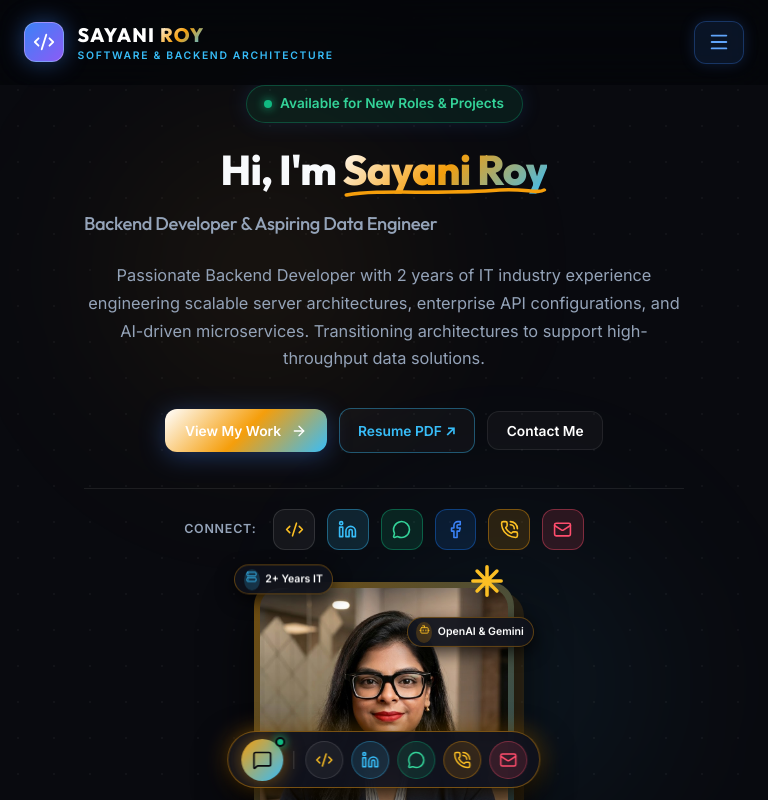
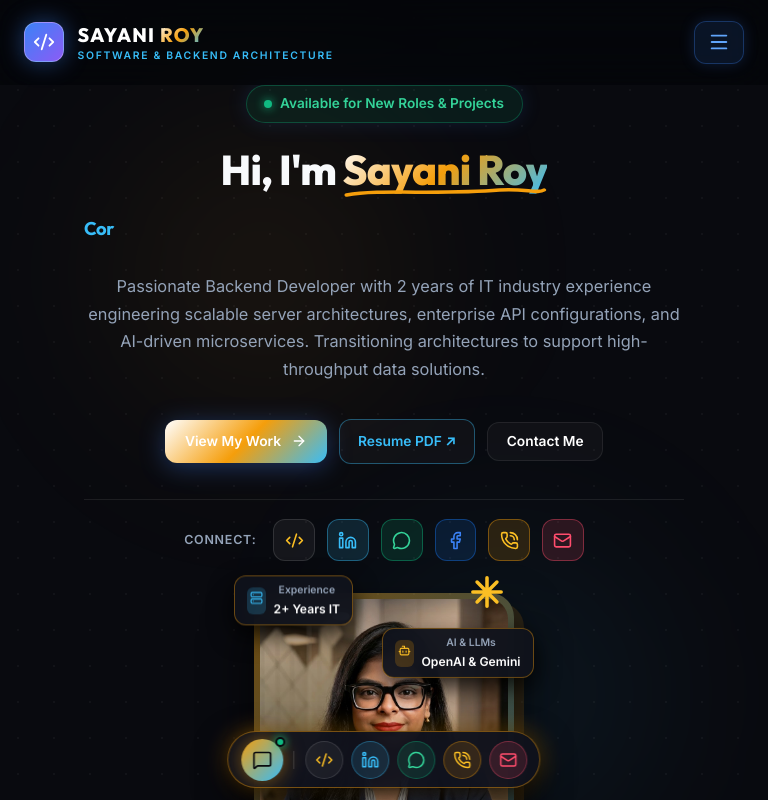
Before and after one commit to TechHub88/portfolio, a React (Vite) app: page / in a window 768 px wide. Shown: the top 800 px of the page. Built offline with nearby package versions, Linux system fonts and the light colour scheme.

Commit message:
Add smooth dynamic Typewriter typing effect to Hero section subtitle and increase font sizes for high-end legibility

```diff
--- a/src/components/Hero.jsx
+++ b/src/components/Hero.jsx
@@ -1,8 +1,59 @@
-import React from 'react';
+import React, { useState, useEffect } from 'react';
 import { motion } from 'framer-motion';
 import { ArrowRight, Mail, Phone, User, Server, Bot, Cpu, Database, Code2, MessageCircle, PhoneCall, Globe, Sparkles } from 'lucide-react';
 
+const TypewriterText = ({ words }) => {
+  const [index, setIndex] = useState(0);
+  const [subIndex, setSubIndex] = useState(0);
+  const [reverse, setReverse] = useState(false);
+  const [blink, setBlink] = useState(true);
+
+  // Blinking cursor
+  useEffect(() => {
+    const timeout = setTimeout(() => {
+      setBlink((prev) => !prev);
+    }, 500);
+    return () => clearTimeout(timeout);
+  }, [blink]);
+
+  // Typing character by character
+  useEffect(() => {
+    if (subIndex === words[index].length + 1 && !reverse) {
+      const timeout = setTimeout(() => {
+        setReverse(true);
+      }, 2400);
+      return () => clearTimeout(timeout);
+    }
+
+    if (subIndex === 0 && reverse) {
+      setReverse(false);
+      setIndex((prev) => (prev + 1) % words.length);
+      return;
+    }
+
+    const timeout = setTimeout(() => {
+      setSubIndex((prev) => prev + (reverse ? -1 : 1));
+    }, reverse ? 35 : 65);
+
+    return () => clearTimeout(timeout);
+  }, [subIndex, index, reverse, words]);
+
+  return (
+    <span style={{ color: 'var(--accent-primary)', fontWeight: 700 }}>
+      {words[index].substring(0, subIndex)}
+      <span style={{ opacity: blink ? 1 : 0, color: '#f59e0b', marginLeft: '3px', fontWeight: 300 }}>|</span>
+    </span>
+  );
+};
+
 const Hero = ({ onOpenModal }) => {
+  const typewriterRoles = [
+    'Backend Developer & Aspiring Data Engineer',
+    'Core PHP Laravel & Node.js Architect',
+    'AI Microservices & Webhook Engineer',
+    'Database Schema & Query Specialist'
+  ];
+
   return (
     <section id="hero" style={{ minHeight: '92vh', display: 'flex', alignItems: 'center', paddingTop: '100px', paddingBottom: '4rem', position: 'relative', overflow: 'hidden' }}>
 
@@ -63,8 +114,9 @@ const Hero = ({ onOpenModal }) => {
               </span>
             </h1>
 
-            <h2 style={{ fontSize: 'clamp(1.15rem, 2.2vw, 1.65rem)', color: 'var(--text-muted)', fontWeight: 500, marginBottom: '1.5rem', display: 'flex', alignItems: 'center', gap: '0.6rem', flexWrap: 'wrap' }}>
-              Backend Developer & Aspiring Data Engineer
+            {/* TYPEWRITER TYPING EFFECT SUBTITLE */}
+            <h2 style={{ fontSize: 'clamp(1.15rem, 2.2vw, 1.65rem)', color: 'var(--text-muted)', fontWeight: 500, marginBottom: '1.5rem', minHeight: '2.5rem', display: 'flex', alignItems: 'center', flexWrap: 'wrap' }}>
+              <TypewriterText words={typewriterRoles} />
             </h2>
 
             <p style={{ fontSize: '1.02rem', color: 'var(--text-muted)', marginBottom: '2.2rem', maxWidth: '600px', lineHeight: 1.7 }}>
--- a/src/index.css
+++ b/src/index.css
@@ -10,8 +10,10 @@
   --text-dim: #64748b;
 
   /* Executive Titanium Gold, Sky Cyan & Rose Palette */
-  --accent-primary: #38bdf8;  /* Sky Blue */
-  --accent-secondary: #f59e0b; /* Amber Gold */
+  --accent-primary: #38bdf8;
+  /* Sky Blue */
+  --accent-secondary: #f59e0b;
+  /* Amber Gold */
   --accent-cyan: #38bdf8;
   --accent-emerald: #10b981;
   --accent-rose: #ff4d6d;
@@ -32,7 +34,10 @@
   box-sizing: border-box;
 }
 
-html, body, #root, main {
+html,
+body,
+#root,
+main {
   scroll-behavior: smooth;
   overflow-x: hidden !important;
   max-width: 100vw !important;
@@ -61,7 +66,12 @@ body::before {
   z-index: 0;
 }
 
-h1, h2, h3, h4, h5, h6 {
+h1,
+h2,
+h3,
+h4,
+h5,
+h6 {
   font-family: var(--font-heading);
   font-weight: 700;
   letter-spacing: -0.02em;
@@ -210,7 +220,7 @@ section {
   border: 1px solid var(--border-color);
   border-radius: 16px;
   overflow: hidden;
-  box-shadow: 0 15px 35px rgba(0,0,0,0.5);
+  box-shadow: 0 15px 35px rgba(0, 0, 0, 0.5);
 }
 
 .browser-header-dots {
@@ -361,13 +371,27 @@ section {
 }
 
 @keyframes floatTop {
-  0%, 100% { transform: translateY(0px); }
-  50% { transform: translateY(-10px); }
+
+  0%,
+  100% {
+    transform: translateY(0px);
+  }
+
+  50% {
+    transform: translateY(-10px);
+  }
 }
 
 @keyframes floatBottom {
-  0%, 100% { transform: translateY(0px); }
-  50% { transform: translateY(10px); }
+
+  0%,
+  100% {
+    transform: translateY(0px);
+  }
+
+  50% {
+    transform: translateY(10px);
+  }
 }
 
 .animate-float-top {
@@ -411,17 +435,30 @@ section {
   gap: 2rem;
 }
 
-.grid-cols-2 { grid-template-columns: 1fr; }
-@media (min-width: 768px) {
-  .grid-cols-2 { grid-template-columns: repeat(2, 1fr); }
+.grid-cols-2 {
+  grid-template-columns: 1fr;
 }
 
-.grid-cols-3 { grid-template-columns: 1fr; }
 @media (min-width: 768px) {
-  .grid-cols-3 { grid-template-columns: repeat(2, 1fr); }
+  .grid-cols-2 {
+    grid-template-columns: repeat(2, 1fr);
+  }
 }
+
+.grid-cols-3 {
+  grid-template-columns: 1fr;
+}
+
+@media (min-width: 768px) {
+  .grid-cols-3 {
+    grid-template-columns: repeat(2, 1fr);
+  }
+}
+
 @media (min-width: 1024px) {
-  .grid-cols-3 { grid-template-columns: repeat(3, 1fr); }
+  .grid-cols-3 {
+    grid-template-columns: repeat(3, 1fr);
+  }
 }
 
 /* Animated Border Card */
@@ -437,7 +474,9 @@ section {
 .animated-border-card::before {
   content: '';
   position: absolute;
-  top: 0; left: 0; right: 0;
+  top: 0;
+  left: 0;
+  right: 0;
   height: 2px;
   background: var(--gradient-accent);
   opacity: 0.7;
@@ -523,10 +562,11 @@ section {
    ============================================================ */
 
 @media (max-width: 868px) {
-  #experience .card > div {
+  #experience .card>div {
     grid-template-columns: 1fr !important;
   }
-  #experience .card > div > div:first-child {
+
+  #experience .card>div>div:first-child {
     border-right: none !important;
     border-bottom: 1px solid var(--border-color) !important;
   }
@@ -537,6 +577,7 @@ section {
     grid-template-columns: 1fr;
     gap: 2rem;
   }
+
   .stats-box-grid {
     grid-template-columns: repeat(2, 1fr);
   }
@@ -544,7 +585,8 @@ section {
 
 @media (max-width: 768px) {
   .container {
-    padding: 0 1rem; /* Compact padding - no large side gaps on mobile */
+    padding: 0 1rem;
+    /* Compact padding - no large side gaps on mobile */
   }
 
   section {
@@ -552,12 +594,16 @@ section {
   }
 
   .section-title {
-    font-size: 1.95rem;
+    font-size: 2.1rem;
+    font-weight: 800;
+    letter-spacing: -0.02em;
     margin-bottom: 0.6rem;
   }
 
   .section-subtitle {
-    font-size: 0.92rem;
+    font-size: 1rem;
+    color: #a1a1aa;
+    line-height: 1.65;
     margin-bottom: 2.5rem;
   }
 
@@ -578,40 +624,44 @@ section {
   }
 
   .profile-frame {
-    width: 190px !important;
-    max-width: 190px !important;
-    height: 240px !important;
+    width: 210px !important;
+    max-width: 210px !important;
+    height: 260px !important;
   }
 
   .floating-badge {
     display: flex !important;
-    padding: 0.22rem 0.55rem !important;
-    font-size: 0.65rem !important;
-    gap: 0.35rem !important;
-    border-radius: 999px !important;
-    background: rgba(15, 18, 28, 0.92) !important;
-    border: 1px solid rgba(245, 158, 11, 0.35) !important;
-    box-shadow: 0 6px 18px rgba(0, 0, 0, 0.75) !important;
-    backdrop-filter: blur(12px) !important;
+    padding: 0.38rem 0.75rem !important;
+    font-size: 0.8rem !important;
+    gap: 0.45rem !important;
+    border-radius: 12px !important;
+    background: rgba(15, 18, 28, 0.95) !important;
+    border: 1px solid rgba(245, 158, 11, 0.4) !important;
+    box-shadow: 0 10px 25px rgba(0, 0, 0, 0.85) !important;
+    backdrop-filter: blur(16px) !important;
     white-space: nowrap !important;
   }
 
   .floating-badge > div:first-child {
-    padding: 0.15rem !important;
-    border-radius: 50% !important;
+    padding: 0.2rem !important;
+    border-radius: 6px !important;
   }
 
   .floating-badge svg {
-    width: 11px !important;
-    height: 11px !important;
+    width: 13px !important;
+    height: 13px !important;
   }
 
   .floating-badge div[style*="font-size: 0.68rem"] {
-    display: none !important;
+    display: block !important;
+    font-size: 0.65rem !important;
+    color: #94a3b8 !important;
   }
 
   .floating-badge div[style*="font-weight: 700"] {
-    font-size: 0.66rem !important;
+    font-size: 0.76rem !important;
+    font-weight: 700 !important;
+    color: #ffffff !important;
   }
 
   .stats-box-grid {
@@ -663,7 +713,7 @@ section {
     padding: 0.4rem 0.8rem !important;
     border-radius: 999px !important;
     gap: 0.5rem !important;
-    box-shadow: 0 12px 35px rgba(0,0,0,0.95), 0 0 25px rgba(245, 158, 11, 0.4) !important;
+    box-shadow: 0 12px 35px rgba(0, 0, 0, 0.95), 0 0 25px rgba(245, 158, 11, 0.4) !important;
   }
 
   .dock-divider {
@@ -684,7 +734,9 @@ section {
     justify-items: center !important;
   }
 
-  #hero h1, #hero h2, #hero p {
+  #hero h1,
+  #hero h2,
+  #hero p {
     text-align: center !important;
     margin-left: auto !important;
     margin-right: auto !important;
@@ -749,6 +801,7 @@ section {
   0% {
     transform: translateX(0);
   }
+
   100% {
     transform: translateX(-50%);
   }
```
